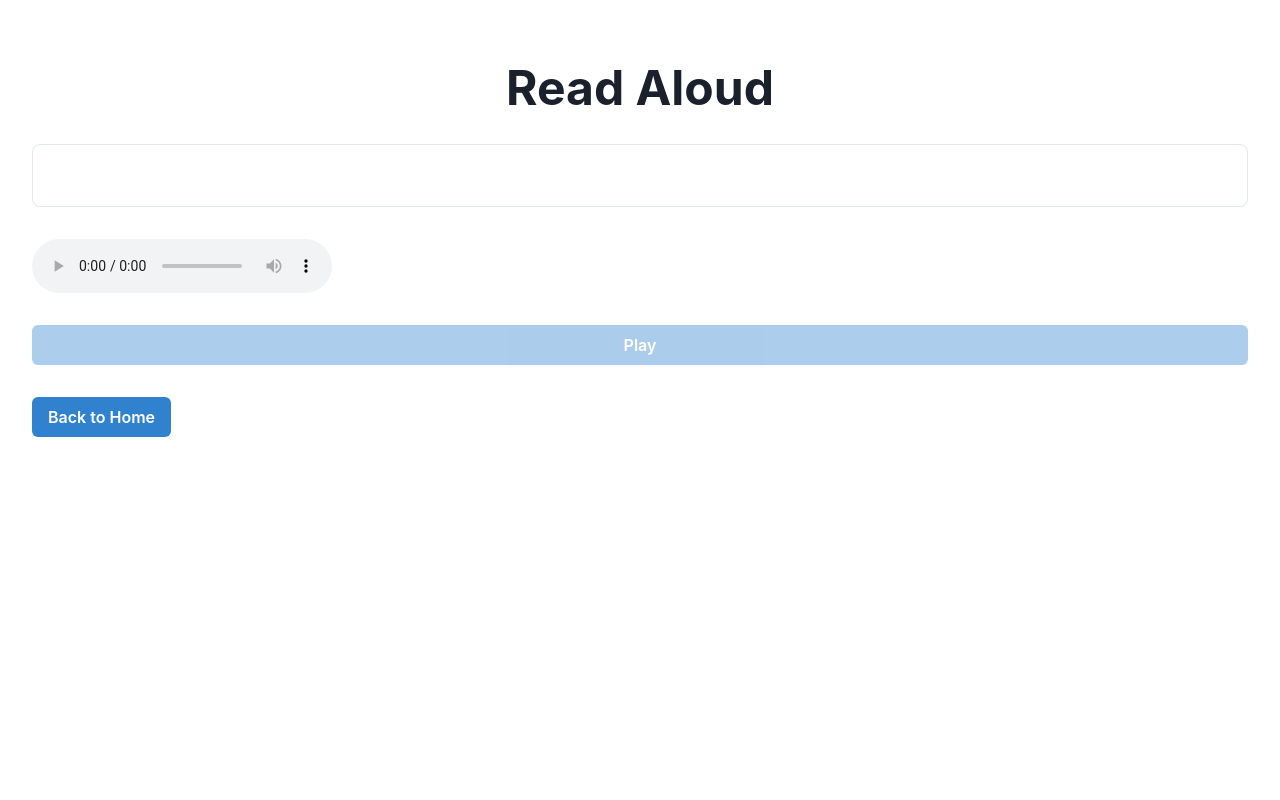
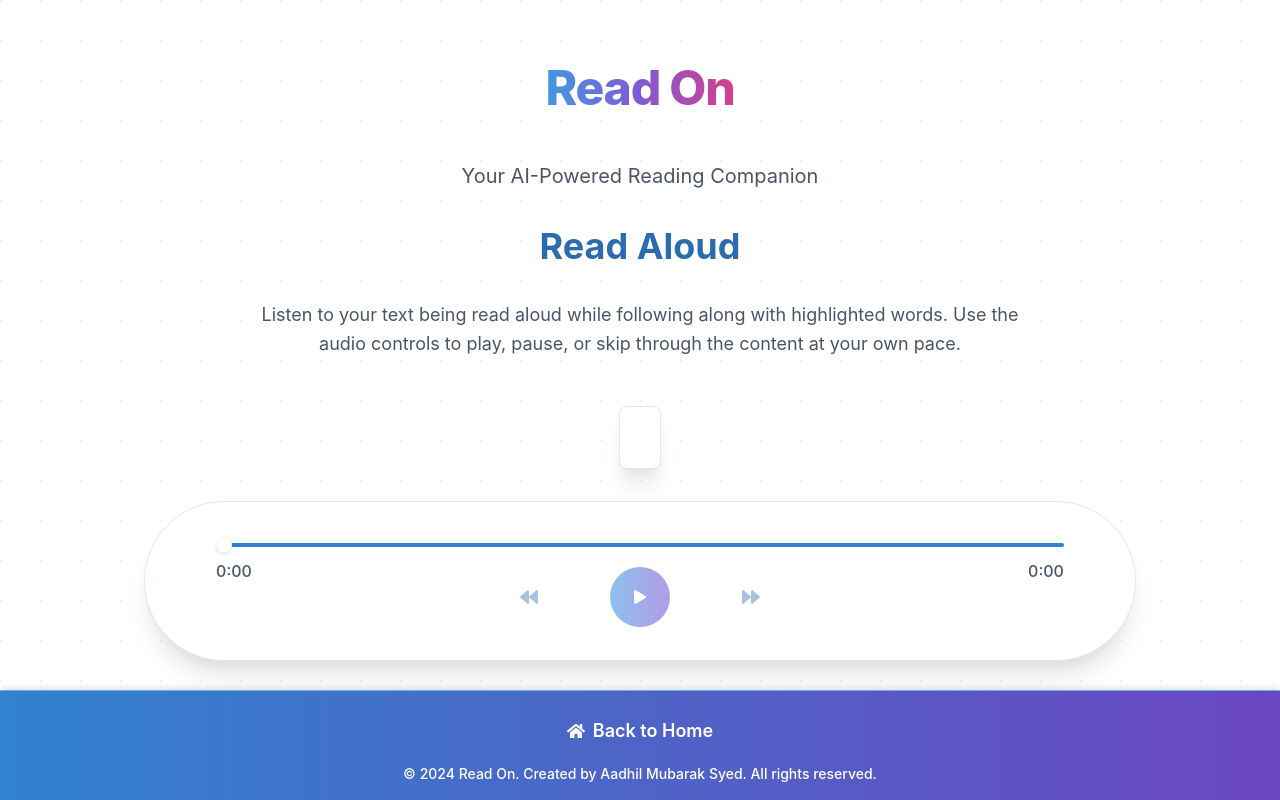
Before and after one commit to AsadShahid04/ReadOn, a Next.js app: page /audiobook in a window 1280 px wide. Built offline with nearby package versions, Linux system fonts and the light colour scheme.

Commit message:
Improve Front-End Visuals

```diff
--- a/src/app/audiobook/page.tsx
+++ b/src/app/audiobook/page.tsx
@@ -1,9 +1,11 @@
 "use client";
 
 import { useEffect, useState, useRef } from "react";
-import { Box, Heading, Text, VStack, Button, Spinner, useToast } from "@chakra-ui/react";
+import { Box, Heading, Text, VStack, Button, Spinner, useToast, Container, Flex } from "@chakra-ui/react";
 import { useText } from "../TextContext";
 import Link from "next/link";
+import { FaHome, FaBackward, FaForward, FaPlay, FaPause } from 'react-icons/fa';
+import { Slider, SliderTrack, SliderFilledTrack, SliderThumb, HStack } from "@chakra-ui/react";
 
 const Audiobook = () => {
   const { inputText } = useText();
@@ -15,6 +17,8 @@ const Audiobook = () => {
   const audioRef = useRef<HTMLAudioElement | null>(null);
   const words = inputText.split(/\s+/);
   const toast = useToast();
+  const [duration, setDuration] = useState(0);
+  const [currentTime, setCurrentTime] = useState(0);
 
   useEffect(() => {
     if (inputText) {
@@ -41,41 +45,13 @@ const Audiobook = () => {
       }
 
       const audioBlob = await response.blob();
-      console.log("Received audio blob:", audioBlob);
-      console.log("Blob size:", audioBlob.size);
-      console.log("Blob type:", audioBlob.type);
-
       const url = URL.createObjectURL(audioBlob);
       setAudioUrl(url);
 
       if (audioRef.current) {
         audioRef.current.src = url;
-
-        // Add more event listeners for debugging
         audioRef.current.onloadeddata = () => {
-          console.log("Audio data loaded");
           setAudioReady(true);
-        };
-
-        audioRef.current.oncanplay = () => {
-          console.log("Audio can play");
-          setAudioReady(true);
-        };
-
-        audioRef.current.onloadedmetadata = () => {
-          console.log("Audio metadata loaded, duration:", audioRef.current?.duration);
-          setAudioReady(true);
-        };
-
-        audioRef.current.onerror = (e) => {
-          console.error("Audio loading error:", audioRef.current?.error);
-          toast({
-            title: "Error",
-            description: `Failed to load audio: ${audioRef.current?.error?.message || 'Unknown error'}`,
-            status: "error",
-            duration: 5000,
-            isClosable: true,
-          });
         };
       }
     } catch (error) {
@@ -97,27 +73,12 @@ const Audiobook = () => {
 
     try {
       if (isPlaying) {
-        console.log("Pausing audio");
         await audioRef.current.pause();
       } else {
-        console.log("Playing audio");
-        // Reset the audio to start if it ended
         if (audioRef.current.ended) {
           audioRef.current.currentTime = 0;
         }
-        const playPromise = audioRef.current.play();
-        if (playPromise !== undefined) {
-          playPromise.catch(error => {
-            console.error("Playback error:", error);
-            toast({
-              title: "Playback Error",
-              description: error.message || "Failed to play audio",
-              status: "error",
-              duration: 5000,
-              isClosable: true,
-            });
-          });
-        }
+        await audioRef.current.play();
       }
       setIsPlaying(!isPlaying);
     } catch (error) {
@@ -136,7 +97,6 @@ const Audiobook = () => {
     if (audioRef.current) {
       const currentTime = audioRef.current.currentTime;
       const duration = audioRef.current.duration;
-      // Calculate which word should be highlighted based on current time
       const wordIndex = Math.floor((currentTime / duration) * words.length);
       if (wordIndex >= 0 && wordIndex < words.length) {
         setCurrentWordIndex(wordIndex);
@@ -144,7 +104,6 @@ const Audiobook = () => {
     }
   };
 
-  // Cleanup function to revoke object URL
   useEffect(() => {
     return () => {
       if (audioUrl) {
@@ -153,20 +112,203 @@ const Audiobook = () => {
     };
   }, [audioUrl]);
 
+  const formatTime = (time: number) => {
+    const minutes = Math.floor(time / 60);
+    const seconds = Math.floor(time % 60);
+    return `${minutes}:${seconds < 10 ? '0' : ''}${seconds}`;
+  };
+
+  const handleSliderChange = (value: number) => {
+    if (audioRef.current) {
+      audioRef.current.currentTime = value;
+      setCurrentTime(value);
+    }
+  };
+
+  const skipBackward = () => {
+    if (audioRef.current) {
+      audioRef.current.currentTime = Math.max(audioRef.current.currentTime - 10, 0);
+    }
+  };
+
+  const skipForward = () => {
+    if (audioRef.current) {
+      audioRef.current.currentTime = Math.min(audioRef.current.currentTime + 10, duration);
+    }
+  };
+
+  if (isLoading) {
     return (
-    <Box minHeight="100vh" py={16} px={8}>
-      <VStack spacing={8} align="stretch">
-        <Heading as="h1" size="2xl" textAlign="center">
+      <Box
+        minHeight="100vh"
+        display="flex"
+        flexDirection="column"
+        backgroundImage="radial-gradient(circle at 1px 1px, rgba(0, 0, 0, 0.05) 1px, transparent 0)"
+        backgroundSize="40px 40px"
+        position="relative"
+        pb={20}
+      >
+        <Container maxW="container.lg" mt={8}>
+          <VStack spacing={8}>
+            <Link href="/" passHref>
+              <Heading
+                as="h1"
+                size="2xl"
+                textAlign="center"
+                bgGradient="linear(to-r, blue.400, purple.500, pink.500)"
+                bgClip="text"
+                fontWeight="extrabold"
+                letterSpacing="tight"
+                _hover={{
+                  bgGradient: "linear(to-r, blue.500, purple.600, pink.600)",
+                  cursor: "pointer",
+                  transform: "translateY(-2px)"
+                }}
+                transition="all 0.3s ease"
+                mb={4}
+              >
+                Read On
+              </Heading>
+            </Link>
+            <Text
+              fontSize="xl"
+              textAlign="center"
+              maxWidth="800px"
+              mx="auto"
+              color="gray.600"
+              lineHeight="tall"
+            >
+              Your AI-Powered Reading Companion
+            </Text>
+          </VStack>
+        </Container>
+
+        <Flex
+          flex="1"
+          alignItems="center"
+          justifyContent="center"
+        >
+          <VStack spacing={4}>
+            <Spinner size="xl" color="blue.500" thickness="4px" />
+            <Text fontSize="lg" color="gray.600">Generating audio...</Text>
+          </VStack>
+        </Flex>
+
+        <Box
+          position="fixed"
+          bottom={0}
+          left={0}
+          right={0}
+          py={4}
+          bgGradient="linear(to-r, blue.500, purple.600)"
+          borderTop="1px"
+          borderColor="blue.300"
+          backdropFilter="blur(8px)"
+          boxShadow="0 -4px 6px -1px rgba(0, 0, 0, 0.1)"
+          zIndex={10}
+        >
+          <Container maxW="container.xl">
+            <VStack spacing={2}>
+              <Link href="/" passHref>
+                <Button
+                  leftIcon={<FaHome />}
+                  variant="ghost"
+                  color="white"
+                  size="lg"
+                  _hover={{
+                    bg: "whiteAlpha.200",
+                    transform: "translateY(-2px)"
+                  }}
+                  transition="all 0.2s"
+                >
+                  Back to Home
+                </Button>
+              </Link>
+              <Text
+                textAlign="center"
+                fontSize="sm"
+                color="white"
+                fontWeight="medium"
+              >
+                © {new Date().getFullYear()} Read On. Created by Aadhil Mubarak Syed. All rights reserved.
+              </Text>
+            </VStack>
+          </Container>
+        </Box>
+      </Box>
+    );
+  }
+
+  return (
+    <Box
+      minHeight="100vh"
+      backgroundImage="radial-gradient(circle at 1px 1px, rgba(0, 0, 0, 0.05) 1px, transparent 0)"
+      backgroundSize="40px 40px"
+      position="relative"
+      pb={32}
+    >
+      <Container maxW="container.lg" pt={8}>
+        <VStack spacing={8} mt={8}>
+          <Link href="/" passHref>
+            <Heading
+              as="h1"
+              size="2xl"
+              textAlign="center"
+              bgGradient="linear(to-r, blue.400, purple.500, pink.500)"
+              bgClip="text"
+              fontWeight="extrabold"
+              letterSpacing="tight"
+              _hover={{
+                bgGradient: "linear(to-r, blue.500, purple.600, pink.600)",
+                cursor: "pointer",
+                transform: "translateY(-2px)"
+              }}
+              transition="all 0.3s ease"
+              mb={4}
+            >
+              Read On
+            </Heading>
+          </Link>
+          <Text
+            fontSize="xl"
+            textAlign="center"
+            maxWidth="800px"
+            mx="auto"
+            color="gray.600"
+            lineHeight="tall"
+          >
+            Your AI-Powered Reading Companion
+          </Text>
+          <Heading
+            as="h2"
+            size="xl"
+            textAlign="center"
+            color="blue.600"
+          >
             Read Aloud
           </Heading>
-        {isLoading ? (
-          <VStack spacing={4}>
-            <Spinner size="xl" />
-            <Text>Generating audio...</Text>
-          </VStack>
-        ) : (
-          <>
-            <Box borderWidth={1} borderRadius="lg" p={4} maxHeight="60vh" overflowY="auto">
+          <Text
+            fontSize="lg"
+            textAlign="center"
+            maxWidth="800px"
+            mx="auto"
+            color="gray.600"
+            lineHeight="tall"
+            mb={4}
+          >
+            Listen to your text being read aloud while following along with highlighted words.
+            Use the audio controls to play, pause, or skip through the content at your own pace.
+          </Text>
+
+          <Box
+            borderWidth={1}
+            borderRadius="lg"
+            p={4}
+            maxHeight="60vh"
+            overflowY="auto"
+            bg="white"
+            boxShadow="xl"
+          >
             <Text fontSize="lg" lineHeight="tall">
               {words.map((word, index) => (
                 <Text
@@ -181,38 +323,182 @@ const Audiobook = () => {
               ))}
             </Text>
           </Box>
+
           <audio
             ref={audioRef}
-              onTimeUpdate={handleTimeUpdate}
+            onTimeUpdate={() => {
+              if (audioRef.current) {
+                setCurrentTime(audioRef.current.currentTime);
+                handleTimeUpdate();
+              }
+            }}
+            onLoadedMetadata={() => {
+              if (audioRef.current) {
+                setDuration(audioRef.current.duration);
+              }
+            }}
             onEnded={() => {
               setIsPlaying(false);
               setCurrentWordIndex(-1);
             }}
-              onPlay={() => {
-                console.log("Audio started playing");
-                setIsPlaying(true);
+            onPlay={() => setIsPlaying(true)}
+            onPause={() => setIsPlaying(false)}
+          />
+
+          <Box
+            p={6}
+            borderRadius="full"
+            bg="white"
+            boxShadow="xl"
+            width="100%"
+            height="160px"
+            textAlign="center"
+            border="1px solid"
+            borderColor="gray.200"
+            transition="all 0.3s ease"
+            _hover={{
+              transform: "translateY(-2px)",
+              boxShadow: "2xl"
             }}
-              onPause={() => {
-                console.log("Audio paused");
-                setIsPlaying(false);
-              }}
-              controls // Add controls for debugging
-            />
+            position="relative"
+            mx="auto"
+          >
+            <VStack spacing={6} height="100%" justify="center">
+              <Box position="relative" width="90%">
+                <Slider
+                  aria-label="audio-progress"
+                  value={currentTime}
+                  min={0}
+                  max={duration}
+                  onChange={handleSliderChange}
+                  width="100%"
+                >
+                  <SliderTrack bg="gray.200" height="4px">
+                    <SliderFilledTrack bg="blue.500" />
+                  </SliderTrack>
+                  <SliderThumb boxSize={4} />
+                </Slider>
+
+                <Text
+                  fontSize="md"
+                  color="gray.600"
+                  fontWeight="medium"
+                  position="absolute"
+                  bottom="-6"
+                  left="0"
+                >
+                  {formatTime(currentTime)}
+                </Text>
+
+                <Text
+                  fontSize="md"
+                  color="gray.600"
+                  fontWeight="medium"
+                  position="absolute"
+                  bottom="-6"
+                  right="0"
+                >
+                  {formatTime(duration)}
+                </Text>
+              </Box>
+
+              <HStack spacing={12} justify="center" mt={-4}>
+                <Button
+                  onClick={skipBackward}
+                  colorScheme="blue"
+                  variant="ghost"
+                  size="lg"
+                  isDisabled={!audioReady}
+                  _hover={{ transform: "translateY(-2px)" }}
+                  transition="all 0.2s"
+                >
+                  <FaBackward />
+                </Button>
+
                 <Button
                   onClick={togglePlayPause}
                   colorScheme="blue"
+                  size="lg"
                   isDisabled={!audioReady}
+                  width="60px"
+                  height="60px"
+                  borderRadius="full"
+                  _hover={{
+                    transform: "translateY(-2px)",
+                    boxShadow: "xl",
+                  }}
+                  _active={{
+                    transform: "translateY(1px)"
+                  }}
+                  transition="all 0.2s"
+                  bgGradient="linear(to-r, blue.400, purple.500)"
+                  _disabled={{
+                    opacity: 0.6,
+                    cursor: "not-allowed",
+                    transform: "none"
+                  }}
                 >
-              {isPlaying ? "Pause" : "Play"}
+                  {isPlaying ? <FaPause size={24} /> : <FaPlay size={24} />}
                 </Button>
-          </>
-        )}
+
+                <Button
+                  onClick={skipForward}
+                  colorScheme="blue"
+                  variant="ghost"
+                  size="lg"
+                  isDisabled={!audioReady}
+                  _hover={{ transform: "translateY(-2px)" }}
+                  transition="all 0.2s"
+                >
+                  <FaForward />
+                </Button>
+              </HStack>
+            </VStack>
+          </Box>
+        </VStack>
+      </Container>
+
+      <Box
+        position="fixed"
+        bottom={0}
+        left={0}
+        right={0}
+        py={4}
+        bgGradient="linear(to-r, blue.500, purple.600)"
+        borderTop="1px"
+        borderColor="blue.300"
+        backdropFilter="blur(8px)"
+        boxShadow="0 -4px 6px -1px rgba(0, 0, 0, 0.1)"
+        zIndex={10}
+      >
+        <Container maxW="container.xl">
+          <VStack spacing={2}>
             <Link href="/" passHref>
-          <Button as="a" colorScheme="blue">
+              <Button
+                leftIcon={<FaHome />}
+                variant="ghost"
+                color="white"
+                size="lg"
+                _hover={{
+                  bg: "whiteAlpha.200",
+                  transform: "translateY(-2px)"
+                }}
+                transition="all 0.2s"
+              >
                 Back to Home
               </Button>
             </Link>
+            <Text
+              textAlign="center"
+              fontSize="sm"
+              color="white"
+              fontWeight="medium"
+            >
+              © {new Date().getFullYear()} Read On. Created by Aadhil Mubarak Syed. All rights reserved.
+            </Text>
           </VStack>
+        </Container>
+      </Box>
     </Box>
   );
 };
```
Lines whose indentation alone changed are shown as unchanged.
